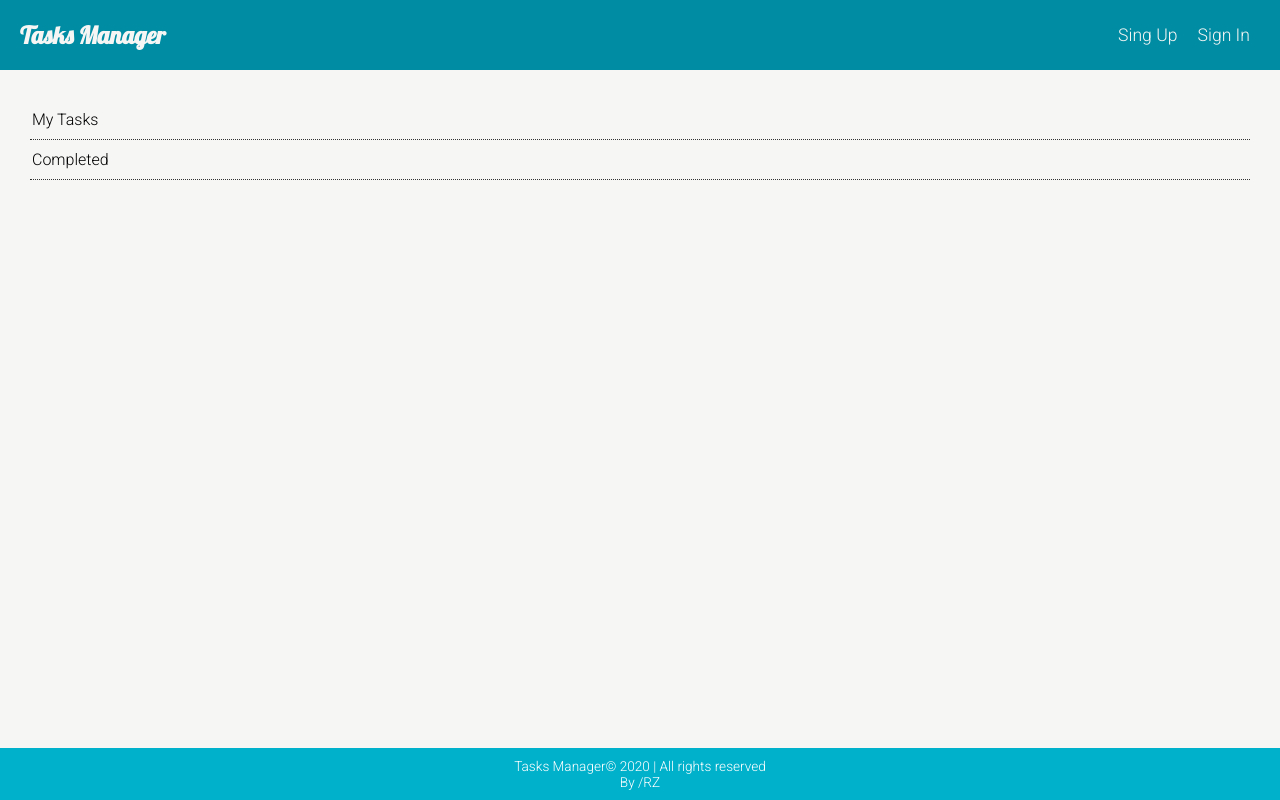
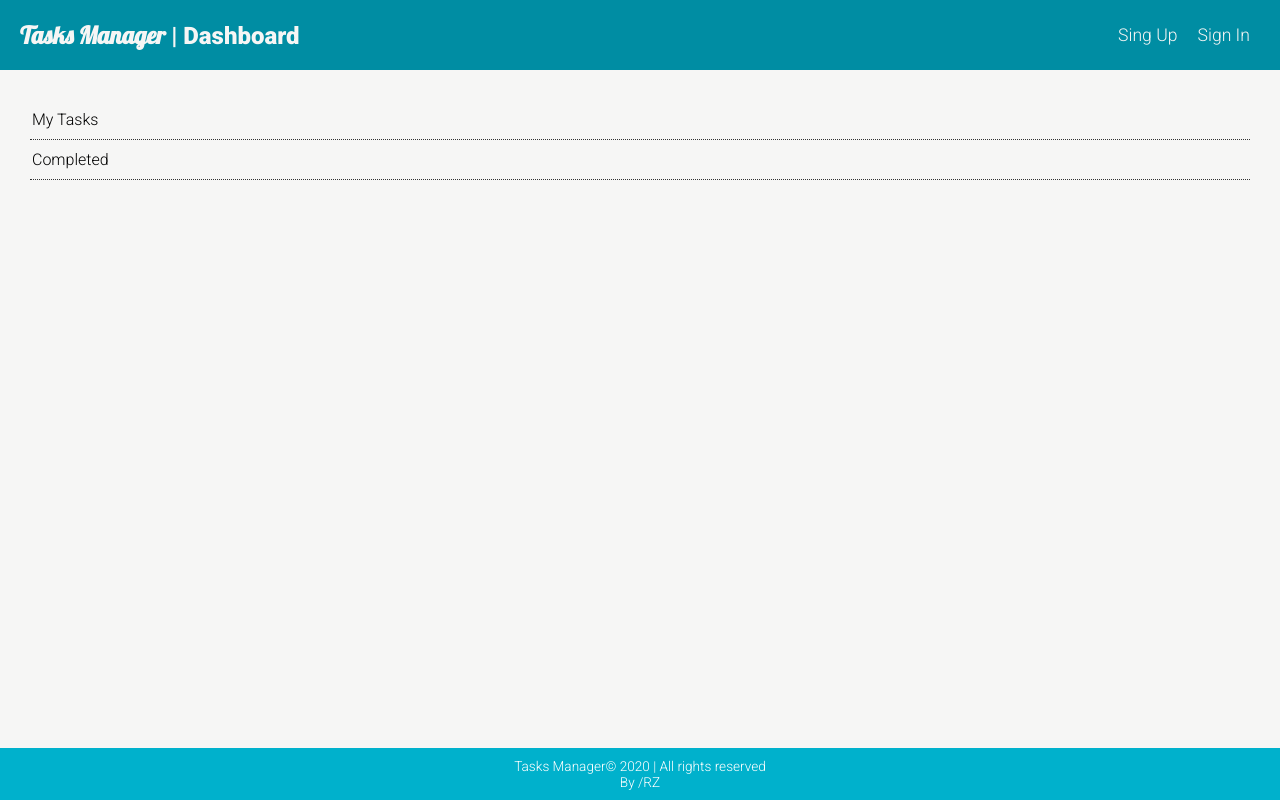
Before and after one commit to rnlaufz/t-manager, a React (Create React App) app in the folder client/: page / in a window 1280 px wide. Shown: the top 800 px of the page. Built offline with nearby package versions, Linux system fonts and the light colour scheme; no server answers.

Commit message:
changed back secNav from funt to class | fixed props import issue in secNav

```diff
--- a/client/src/components/SecondaryNav.js
+++ b/client/src/components/SecondaryNav.js
@@ -1,15 +1,27 @@
-import React from 'react';
+import React, {Component} from 'react';
 import {Link} from 'react-router-dom';
 import {connect} from 'react-redux';
 import propTypes from 'prop-types';
 import {logout} from '../actions/auth';
+import auth from '../reducers/auth'
 
 // Icons
 import { FontAwesomeIcon } from '@fortawesome/react-fontawesome'
-import {faCog, faPlus, faSignOutAlt} from '@fortawesome/free-solid-svg-icons'
+import {faCog, faPlus, faSignOutAlt} from '@fortawesome/free-solid-svg-icons';
 
-const SecondaryNav = ( {auth: {isAuthenticated, loading}, logout}) => {
 
+// @TO_DO change component to class based
+
+export class SecondaryNav extends Component {
+
+  constructor(){
+    super()
+
+  }
+
+  render() {
+    const {isAuthenticated, loading} = auth;
+    const {logout} = auth;
     const authLinks = (
       <ul className="flex-center-row">
          <li><Link to='/new_task'><i><FontAwesomeIcon icon={faPlus} /></i></Link></li>
@@ -26,15 +38,16 @@ const SecondaryNav = ( {auth: {isAuthenticated, loading}, logout}) => {
 
    </ul>
     )
-
+    // const {auth: {isAuthenticated, loading}, logout}
     return (
       <div className="flex-center-row secondary-nav">
-    <h2><span className="logo title">Tasks Manager</span></h2>
+      {/* Fix func */}
+    <h2><span className="logo title">Tasks Manager</span> | {this.props.navTitle}</h2>
    {!loading && (<React.Fragment>{isAuthenticated ? authLinks : registerLinks}</React.Fragment>)}
 </div>
     )
   }
-
+}
 
 SecondaryNav.propTypes = {
   logout: propTypes.func.isRequired,
```
Also changed, not shown: 1 other file (tests, documents, lock files or other folders). Lines whose indentation alone changed are shown as unchanged.
